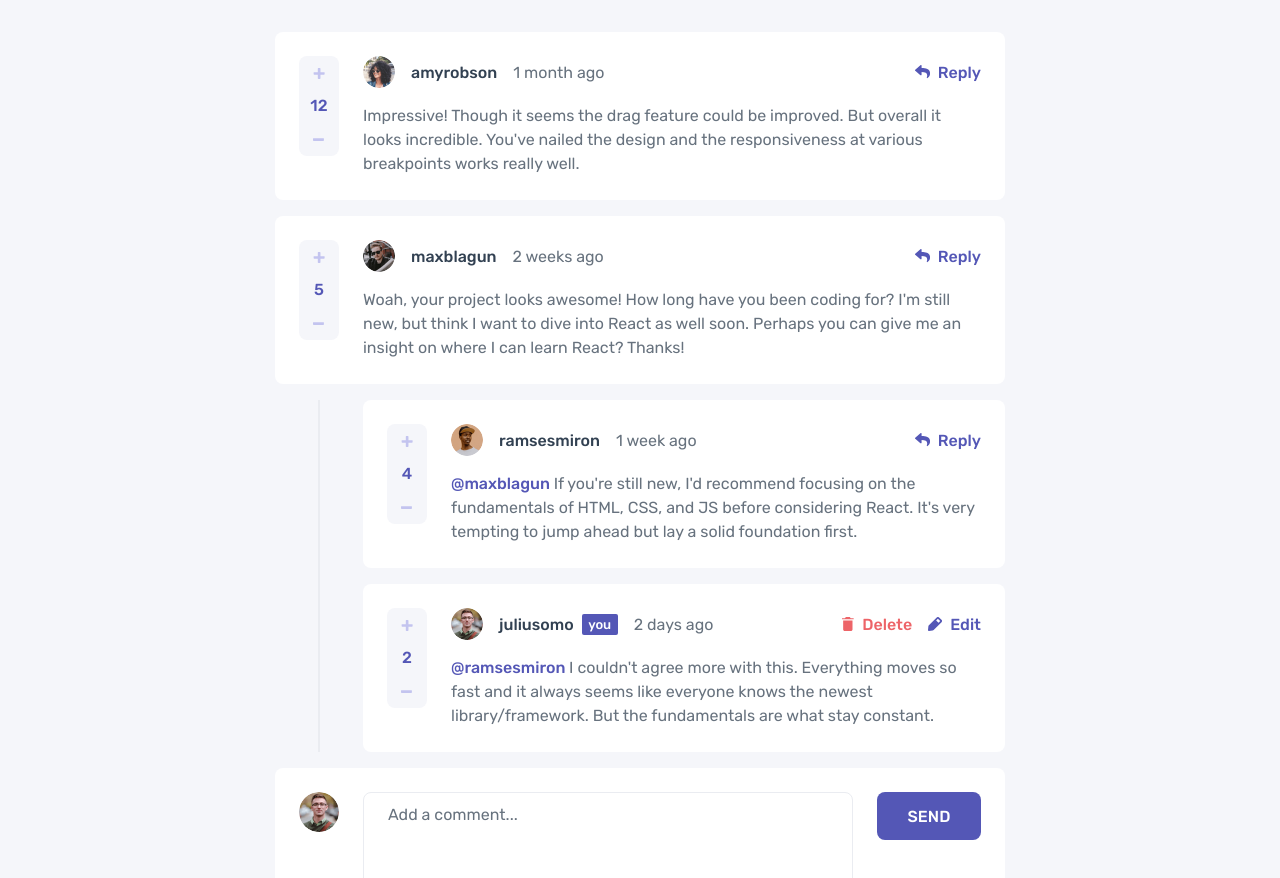
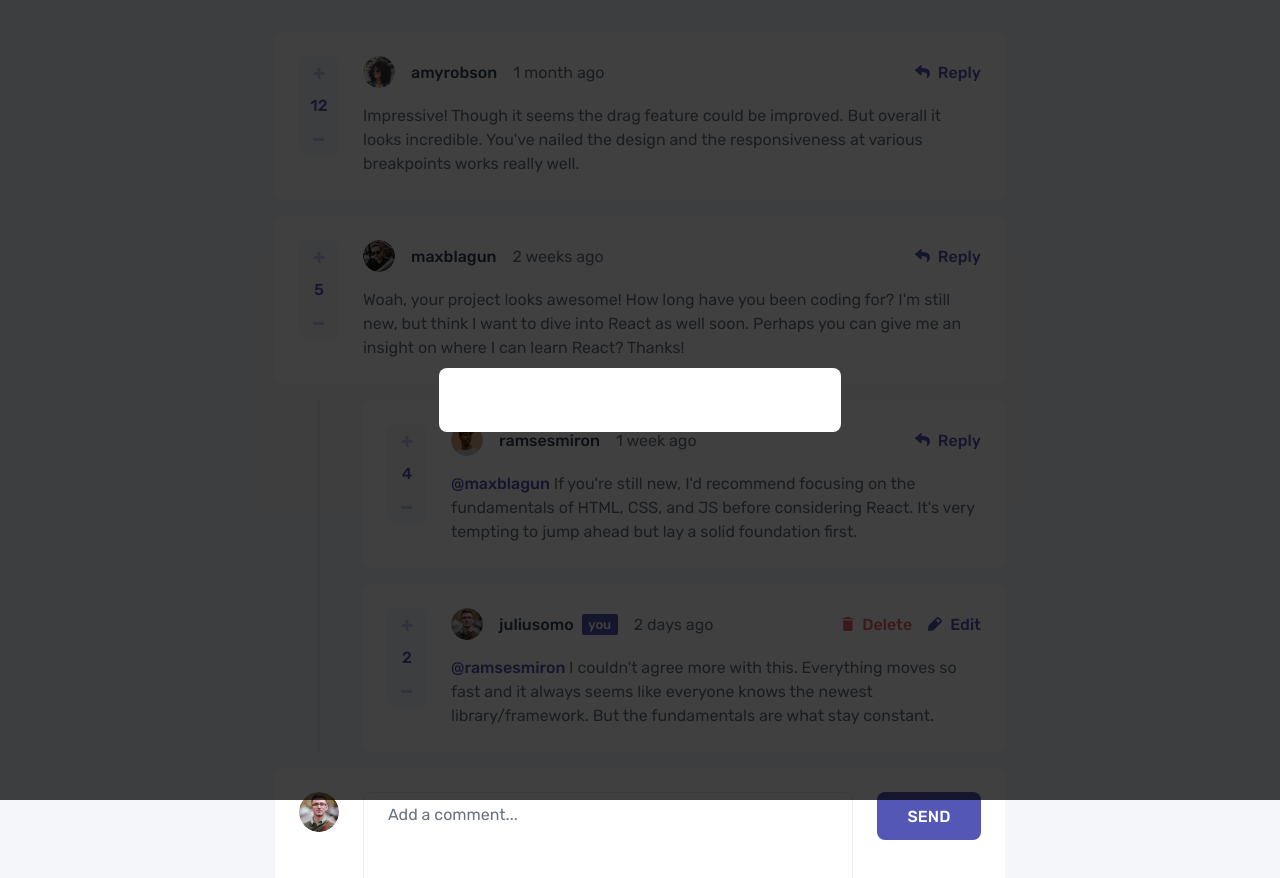
Before and after one commit to john-mirage/interactive-comments-section, a website built with Vite: page index.html in a window 1280 px wide. Both pictures are taken after a click on the button "Delete". Built offline with nearby package versions, Linux system fonts and the light colour scheme.

Commit message:
feat: add modal

```diff
--- a/src/assets/styles/form.css
+++ b/src/assets/styles/form.css
@@ -1,7 +1,7 @@
 .form {
     display: grid;
     grid-template-areas: "textarea textarea"
-                         "avatar   action";
+                         "user   action";
     gap: 1.6rem;
     padding: 1.6rem;
     margin-top: 1.6rem;
--- /dev/null
+++ b/src/assets/styles/modal.css
@@ -0,0 +1,20 @@
+.modal {
+    position: fixed;
+    z-index: 100;
+    display: flex;
+    top: 0;
+    left: 0;
+    width: 100%;
+    height: 100%;
+    background-color: rgba(0, 0, 0, 0.75);
+}
+
+.modal__dialog {
+    width: 100%;
+    height: auto;
+    max-width: 40.2rem;
+    border-radius: 0.8rem;
+    background-color: var(--color-white);
+    padding: 3.2rem;
+    margin: auto;
+}
--- a/src/components/app-comment.ts
+++ b/src/components/app-comment.ts
@@ -2,6 +2,7 @@ import AppScoreInterface from "@interfaces/app-score";
 import User from "@interfaces/user";
 import Comment from "@interfaces/comment";
 import AppButtonInterface from "@interfaces/app-button";
+import AppModalInterface from "@interfaces/app-modal";
 
 class AppComment extends HTMLDivElement {
   _user: User | false;
@@ -72,6 +73,10 @@ class AppComment extends HTMLDivElement {
       username.after(owned);
       const deleteButton = this.createActionButton("delete");
       const editButton = this.createActionButton("edit");
+      deleteButton.addEventListener("click", () => {
+        const modal = <AppModalInterface>document.createElement("div", { is: "app-modal" });
+        modal.mount();
+      });
       actions.append(deleteButton, editButton);
     } else {
       const replyButton = this.createActionButton("reply");
--- /dev/null
+++ b/src/components/app-modal.ts
@@ -0,0 +1,22 @@
+class AppModal extends HTMLDivElement {
+  constructor() {
+    super();
+  }
+
+  connectedCallback() {
+    const dialog = document.createElement("div");
+    this.classList.add("modal");
+    dialog.classList.add("modal__dialog");
+    this.append(dialog);
+  }
+
+  mount() {
+    document.body.prepend(this);
+  }
+
+  unmount() {
+    document.body.removeChild(this);
+  }
+}
+
+export default AppModal;
--- /dev/null
+++ b/src/interfaces/app-modal.ts
@@ -0,0 +1,4 @@
+export default interface AppModalInterface extends HTMLDivElement {
+  mount: () => void;
+  unmount: () => void;
+}
--- a/src/main.css
+++ b/src/main.css
@@ -1,5 +1,6 @@
 @import "assets/styles/page.css";
 @import "assets/styles/app.css";
+@import "assets/styles/modal.css";
 @import "assets/styles/post.css";
 @import "assets/styles/comment.css";
 @import "assets/styles/form.css";
--- a/src/main.ts
+++ b/src/main.ts
@@ -1,6 +1,7 @@
 import "./main.css";
 import data from "@data/data.json";
 import AppRoot from "@components/app-root";
+import AppModal from "@components/app-modal";
 import AppPost from "@components/app-post";
 import AppComment from "@components/app-comment";
 import AppForm from "@components/app-form";
@@ -13,6 +14,7 @@ import AppRootInterface from "@interfaces/app-root";
  * The components do not have to be isolated as they are specific for the project.
  */
 customElements.define("app-root", AppRoot, { extends: "main" });
+customElements.define("app-modal", AppModal, { extends: "div" });
 customElements.define("app-post", AppPost, { extends: "div" });
 customElements.define("app-comment", AppComment, { extends: "div" });
 customElements.define("app-form", AppForm, { extends: "form" });
```
